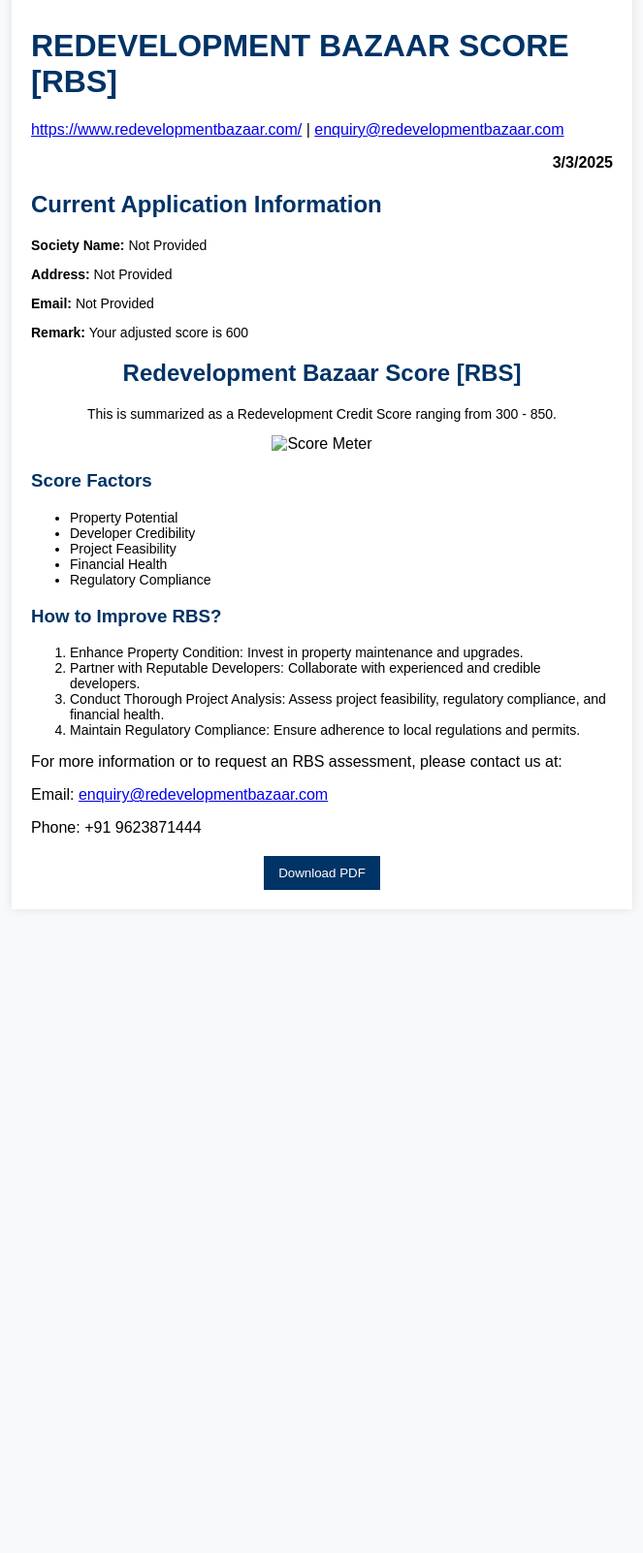
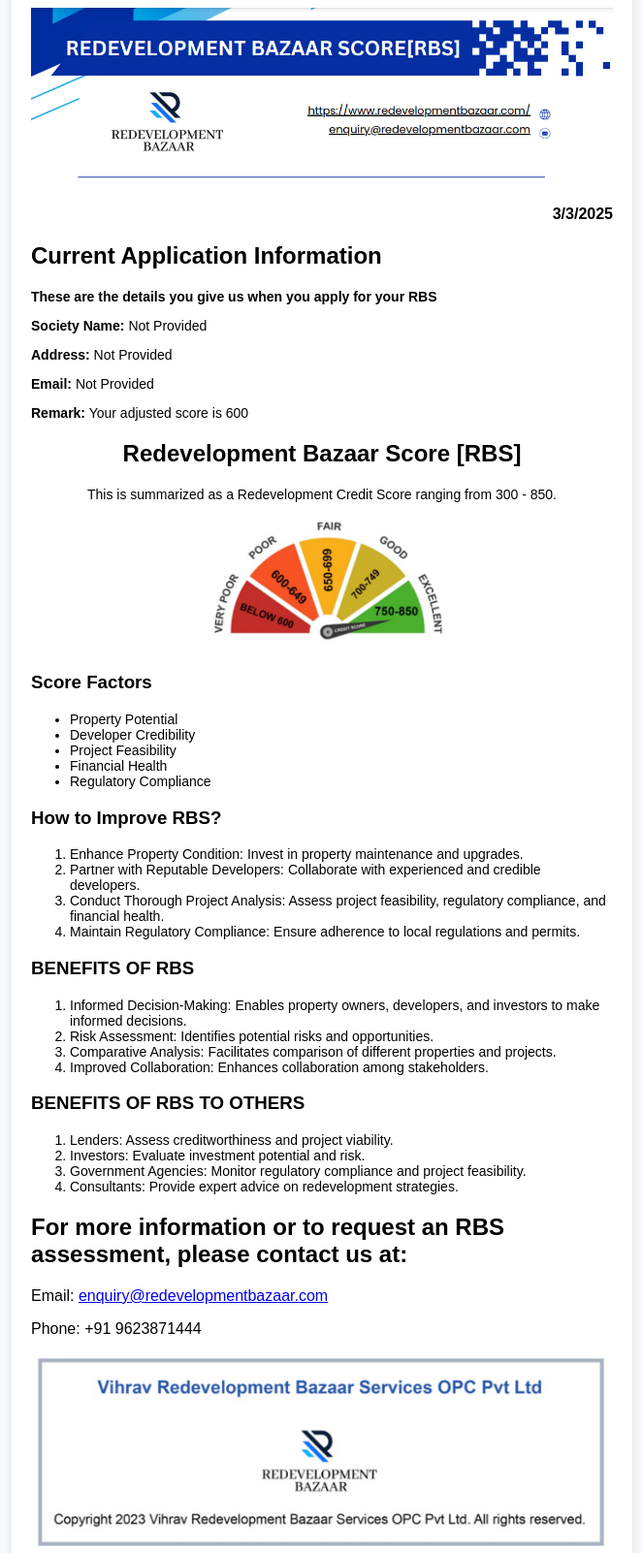
Before and after one commit to Aryam2121/Question-Form, a website: page resultpdf.html in a window 1280 px wide. Shown: the part 40-1642 px from the top of the page at 97% size, without its empty margins (308-971 px from the left). Before the commit the page ends 1006 px from the top, so only its background shows below. Drawn offline with nearby package versions, Linux system fonts and the light colour scheme; a script that the page names is missing.

Commit message:
update pdf

```diff
--- a/resultpdf.html
+++ b/resultpdf.html
@@ -12,6 +12,9 @@
             background: #f8f9fa;
             padding: 20px;
         }
+        .information{
+            text-align: right;
+        }
 
         .container {
             width: 600px;
@@ -22,7 +25,7 @@
         }
 
         h1, h2, h3 {
-            color: #003366;
+            color: black;
         }
 
         .date {
@@ -39,8 +42,7 @@
         }
 
         #score-meter {
-            width: 100%;
-            max-width: 300px;
+           text-align: left;
         }
 
         button {
@@ -63,15 +65,17 @@
     <div id="pdf-content" class="container">
         <!-- Header -->
         <header>
-            <h1>REDEVELOPMENT BAZAAR SCORE [RBS]</h1>
-            <p>
-                <a href="https://www.redevelopmentbazaar.com/">https://www.redevelopmentbazaar.com/</a> |
-                <a href="mailto:enquiry@redevelopmentbazaar.com">enquiry@redevelopmentbazaar.com</a>
-            </p>
+            <img src="Header.png" alt="Header" style="width: 100%; height: 100%;">
+
+
+            <div class="information">
+
             <p class="date" id="current-date"></p>
+        </div>
         </header>
         <section class="info">
             <h2>Current Application Information</h2>
+            <p><strong>These are the details you give us when you apply for your RBS</strong></p>
             <p><strong>Society Name:</strong> <span id="society-name"></span></p>
             <p><strong>Address:</strong> <span id="address"></span></p>
             <p><strong>Email:</strong> <span id="email"></span></p>
@@ -82,7 +86,7 @@
         <section class="score-section">
             <h2>Redevelopment Bazaar Score [RBS]</h2>
             <p>This is summarized as a Redevelopment Credit Score ranging from 300 - 850.</p>
-            <img id="score-meter" src="" alt="Score Meter">
+            <img src="Score-Meter.png" alt="Score Meter" width="300">
         </section>
 
         <!-- Score Factors -->
@@ -107,14 +111,36 @@
                 <li>Maintain Regulatory Compliance: Ensure adherence to local regulations and permits.</li>
             </ol>
         </section>
+        <section class="improve">
+            <h3>BENEFITS OF RBS</h3>
+            <ol>
+                <li>Informed Decision-Making: Enables property owners, developers, and investors
+                    to make informed decisions.</li>
+                <li>Risk Assessment: Identifies potential risks and opportunities.</li>
+                <li>Comparative Analysis: Facilitates comparison of different properties and
+                    projects.</li>
+                <li>Improved Collaboration: Enhances collaboration among stakeholders.</li>
+            </ol>
+        </section>
+        <section class="improve">
+            <h3>BENEFITS OF RBS TO OTHERS</h3>
+            <ol>
+                <li>Lenders: Assess creditworthiness and project viability.</li>
+                <li>Investors: Evaluate investment potential and risk.</li>
+                <li> Government Agencies: Monitor regulatory compliance and project feasibility.</li>
+                <li>Consultants: Provide expert advice on redevelopment strategies.
+                </li>
+            </ol>
+        </section>
+
 
         <!-- Contact -->
         <section class="contact">
-            <p>For more information or to request an RBS assessment, please contact us at:</p>
+            <h1>For more information or to request an RBS assessment, please contact us at:</h1>
             <p>Email: <a href="mailto:enquiry@redevelopmentbazaar.com">enquiry@redevelopmentbazaar.com</a></p>
             <p>Phone: +91 9623871444</p>
         </section>
-
+    <img src="Footer.png" alt="Footer" style="width: 100%; height: auto;">
         <button onclick="downloadPDF()">Download PDF</button>
     </div>
 
```
Also changed, not shown: Footer.png (added), Header.png (added), Logo.png (added), Score-Meter.png (added).
